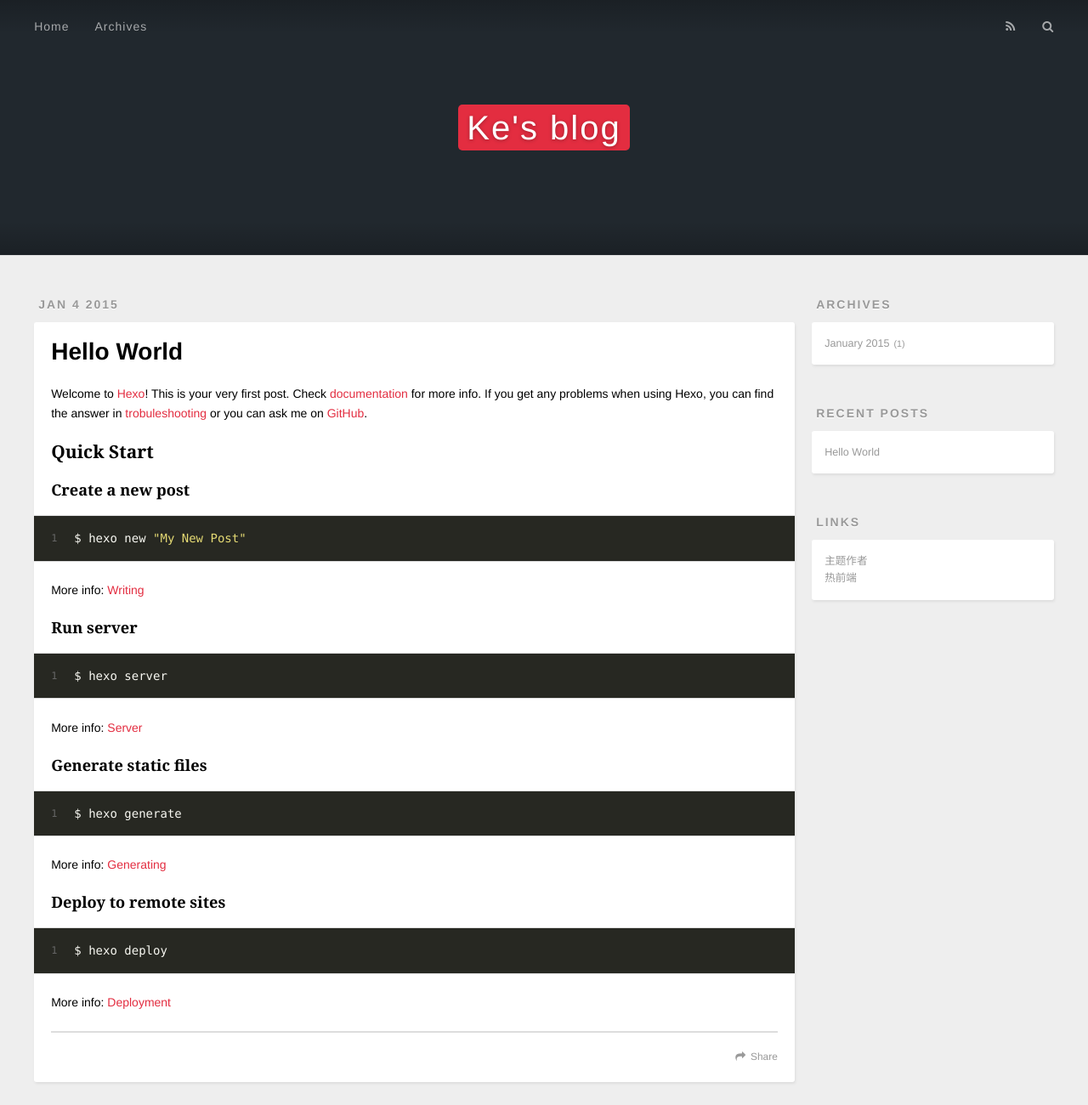
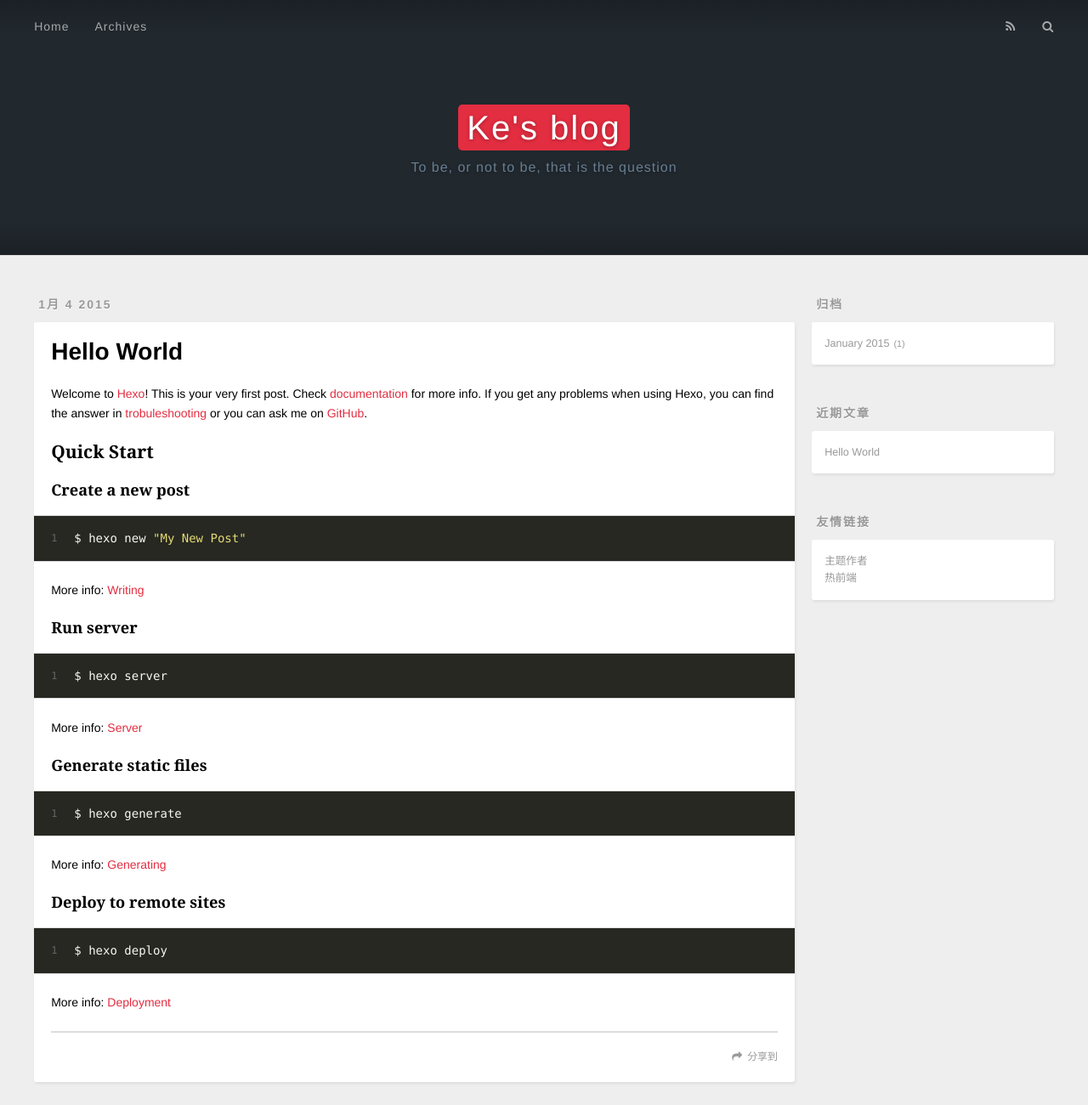
Before and after one commit to xukenow/xukenow.github.io, a plain HTML site: page 2015/01/04/hello-world/index.html in a window 1280 px wide. Shown: the top 1300 px of the page at 85% size. Drawn offline with nearby package versions, Linux system fonts and the light colour scheme.

Commit message:
Site updated: 2015-01-04 01:46:14

```diff
--- a/2015/01/04/hello-world/index.html
+++ b/2015/01/04/hello-world/index.html
@@ -41,6 +41,10 @@ Quick">
         <a href="/" id="logo">Ke&#39;s blog</a>
       </h1>
 
+        <h2 id="subtitle-wrap">
+          <a href="/" id="subtitle">To be, or not to be, that is the question</a>
+        </h2>
+
     </div>
     <div id="header-inner" class="inner">
       <nav id="main-nav">
@@ -74,7 +78,7 @@ Quick">
       <section id="main"><article id="post-hello-world" class="article article-type-post" itemscope itemprop="blogPost">
   <div class="article-meta">
     <a href="/2015/01/04/hello-world/" class="article-date">
-  <time datetime="2015-01-04T05:54:20.000Z" itemprop="datePublished">Jan 4 2015</time>
+  <time datetime="2015-01-04T05:54:20.000Z" itemprop="datePublished">1月 4 2015</time>
 </a>
 
   </div>
@@ -116,7 +120,7 @@ Quick">
     </div>
     <footer class="article-footer">
 
-        <a data-url="http://xukenow.github.io/2015/01/04/hello-world/" data-id="panhf9obo90gs9ac" class="article-share-link" data-share="baidu">Share</a>
+        <a data-url="http://xukenow.github.io/2015/01/04/hello-world/" data-id="panhf9obo90gs9ac" class="article-share-link" data-share="baidu">分享到</a>
 
 
 
@@ -141,7 +145,7 @@ Quick">
 
 
   <div class="widget-wrap">
-    <h3 class="widget-title">Archives</h3>
+    <h3 class="widget-title">归档</h3>
     <div class="widget">
       <ul class="archive-list"><li class="archive-list-item"><a class="archive-list-link" href="/archives/2015/01/">January 2015</a><span class="archive-list-count">1</span></li></ul>
     </div>
@@ -150,7 +154,7 @@ Quick">
 
 
   <div class="widget-wrap">
-    <h3 class="widget-title">Recent Posts</h3>
+    <h3 class="widget-title">近期文章</h3>
     <div class="widget">
       <ul>
 
@@ -165,7 +169,7 @@ Quick">
 
 
   <div class="widget-wrap">
-    <h3 class="widget-title">Links</h3>
+    <h3 class="widget-title">友情链接</h3>
     <div class="widget">
       <ul>
 
@@ -206,7 +210,7 @@ Quick">
 </nav>
   <!-- totop start -->
 <div id="totop">
-<a title="totop"><img src="/img/scrollup.png"/></a>
+<a title="返回顶部"><img src="/img/scrollup.png"/></a>
 </div>
 
 <!-- totop end -->
```
Also changed, not shown: archives/2015/01/index.html (+10 -6 lines), archives/2015/index.html (+10 -6 lines), archives/index.html (+10 -6 lines), index.html (+10 -6 lines).
